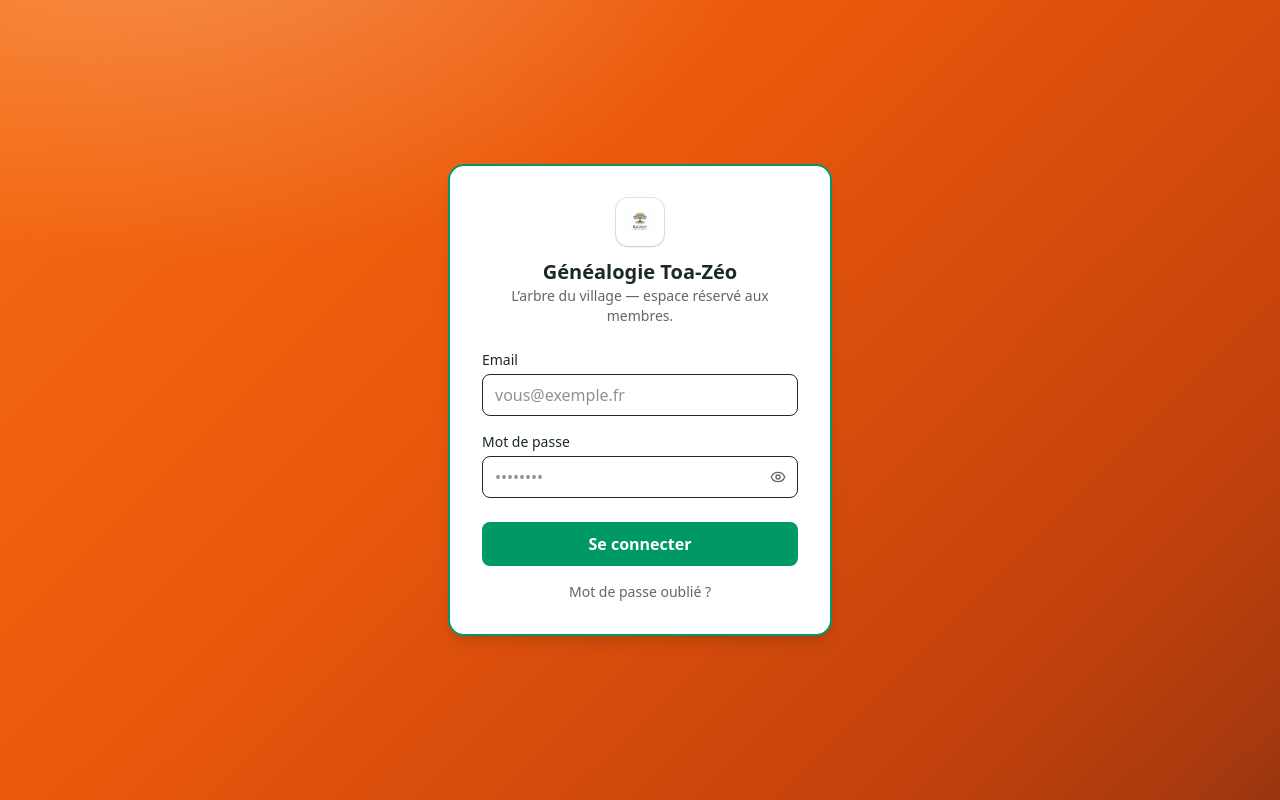
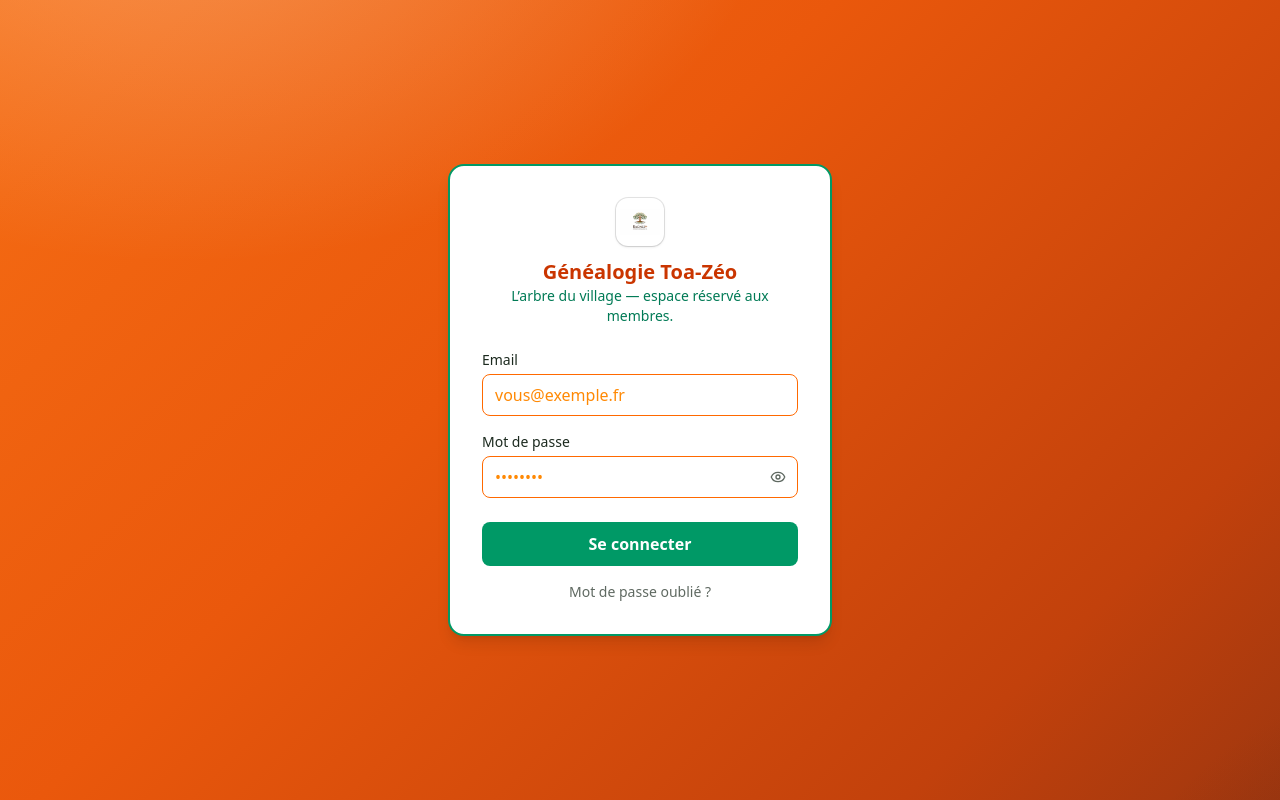
Before and after one commit to Pacousstar/racines-genealogie, a Next.js app: page /login in a window 1280 px wide. Built offline with nearby package versions, Linux system fonts and the light colour scheme; no server answers.

Commit message:
style: page de connexion - titre orange, champs orange (texte + bordures), slogan vert émeraude

```diff
--- a/src/app/login/login-form.tsx
+++ b/src/app/login/login-form.tsx
@@ -23,8 +23,8 @@ export default function LoginForm() {
         <div className="mb-6 flex flex-col items-center gap-3 text-center">
           <Logo />
           <div>
-            <h1 className="text-xl font-bold">Généalogie Toa-Zéo</h1>
-            <p className="text-sm opacity-70">
+            <h1 className="text-xl font-bold text-orange-700">Généalogie Toa-Zéo</h1>
+            <p className="text-sm font-medium text-emerald-700">
               {modeReset
                 ? "Réinitialiser le mot de passe"
                 : "L’arbre du village — espace réservé aux membres."}
@@ -42,7 +42,7 @@ export default function LoginForm() {
                 autoComplete="email"
                 required
                 defaultValue=""
-                className="rounded-lg border px-3 py-2 text-base"
+                className="rounded-lg border border-orange-500 px-3 py-2 text-base text-orange-700 placeholder:text-orange-400"
                 placeholder="vous@exemple.fr"
               />
             </label>
@@ -91,7 +91,7 @@ export default function LoginForm() {
                 name="email"
                 autoComplete="email"
                 required
-                className="rounded-lg border px-3 py-2 text-base"
+                className="rounded-lg border border-orange-500 px-3 py-2 text-base text-orange-700 placeholder:text-orange-400"
                 placeholder="vous@exemple.fr"
               />
             </label>
@@ -103,7 +103,7 @@ export default function LoginForm() {
                   name="password"
                   autoComplete="current-password"
                   required
-                  className="w-full rounded-lg border px-3 py-2 pr-10 text-base"
+                  className="w-full rounded-lg border border-orange-500 px-3 py-2 pr-10 text-base text-orange-700 placeholder:text-orange-400"
                   placeholder="••••••••"
                 />
                 <button
```
